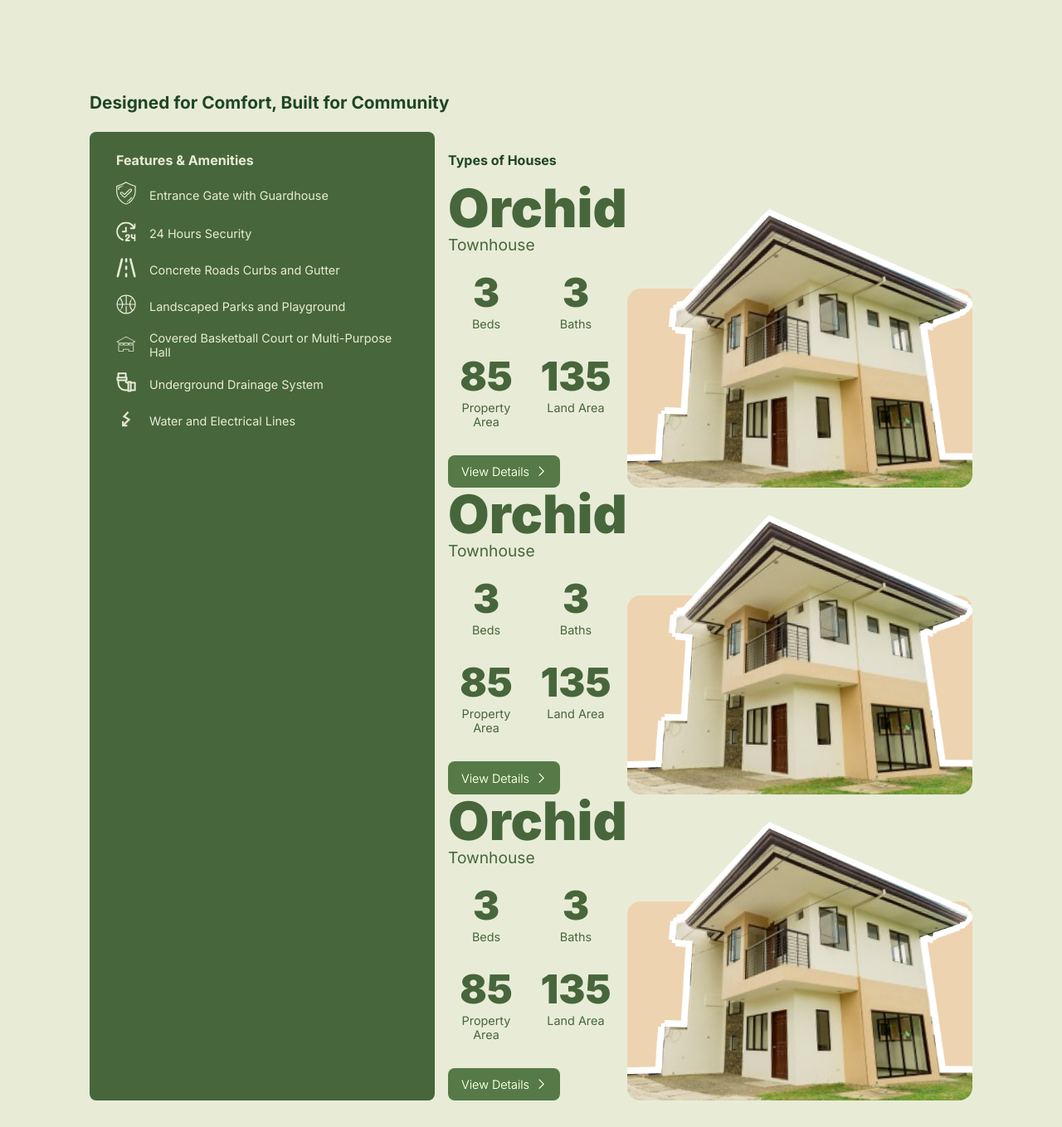
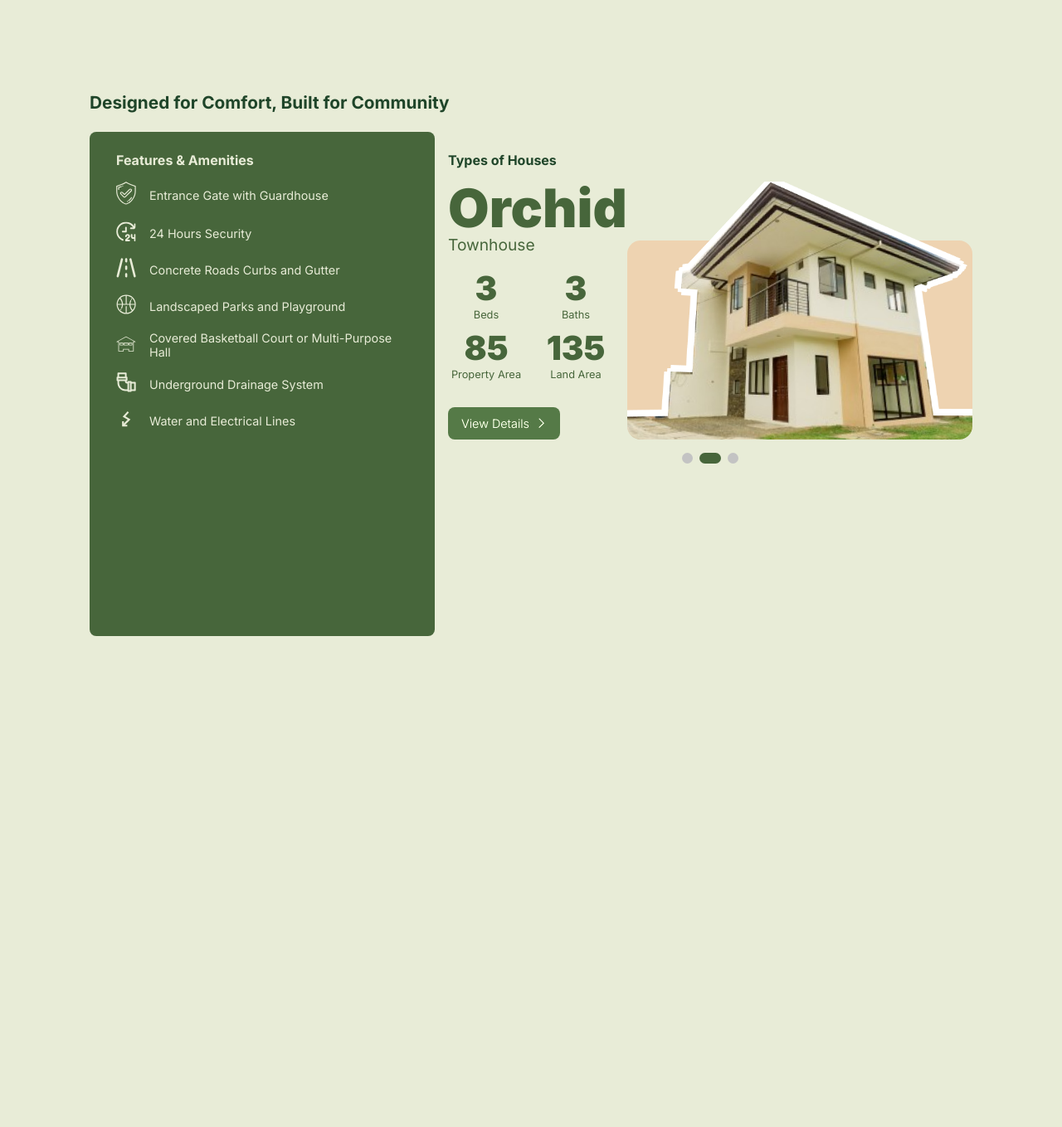
Before and after one commit to Jovhell/SubdiWise2, a PHP site: page / in a window 1280 px wide. Shown: the part 1601-2960 px from the top of the page at 83% size. After the commit the page ends 2368 px from the top, so only its background shows below. Run offline with PHP 8.4, Linux system fonts and the light colour scheme.

Commit message:
ambot haha

```diff
--- a/views/partials/landing/explore.php
+++ b/views/partials/landing/explore.php
@@ -49,6 +49,7 @@
     </div>
     <div class="house-types">
         <h4>Types of Houses</h4>
+        <div class="carousel">
             <ul class="houses">
                 <li class="house">
                     <div class="details">
@@ -153,5 +154,11 @@
                     </div>
                 </li>
             </ul>
+            <div class="buttons">
+                <button></button>
+                <button class="active"></button>
+                <button></button>
+            </div>
+        </div>
     </div>
 </section>
--- a/views/styles/landing.css
+++ b/views/styles/landing.css
@@ -244,17 +244,30 @@
         .house-types {
             grid-column: 6 / 12;
             padding-top: 1.5rem;
+            display: flex;
+            flex-direction: column;
 
             h4 {
                 color: var(--primary-color);
                 margin-bottom: 1rem;
             }
 
+            .carousel {
+                position: relative;
+                flex: 1;
+                overflow-x: hidden;
+                display: flex;
+                flex-direction: column;
+                gap: 1rem;
+
                 .houses {
                     list-style-type: none;
-                /* display: flex; */
+                    display: flex;
 
                     .house {
+                        position: relative;
+                        flex: 0 0 100%;
+                        inset: 0;
                         display: grid;
                         grid-template-columns: repeat(6, 1fr);
                         gap: 1rem;
@@ -263,6 +276,7 @@
                             grid-column: 1 / 3;
                             display: flex;
                             flex-direction: column;
+                            justify-content: space-between;
                             gap: 1rem;
 
                             .house-type {
@@ -294,17 +308,12 @@
                                     .data {
                                         color: var(--secondary-color);
                                         font-weight: 900;
-                                    font-size: 3rem;
-
-                                    span {
-                                        font-weight: 400;
-                                        font-size: 0.7rem;
-                                    }
+                                        font-size: 2.5rem;
                                     }
 
                                     .data-type {
                                         color: var(--secondary-color);
-                                    font-size: 0.9rem;
+                                        font-size: 0.8rem;
                                     }
                                 }
                             }
@@ -333,8 +342,9 @@
 
                             img {
                                 width: 100%;
-                            height: 90%;
+                                height: 100%;
                                 object-fit: cover;
+                                object-position: 80%;
                                 position: absolute;
                                 bottom: 0; left: 0;
                                 z-index: 2;
@@ -358,6 +368,28 @@
                         }
                     }
                 }
+
+                .buttons {
+                    display: flex;
+                    justify-content: center;
+                    gap: 0.5rem;
+
+                    button {
+                        width: 0.8rem;
+                        height: 0.8rem;
+                        background-color: rgb(195, 195, 195);
+                        border-radius: 2rem;
+                        border: none;
+                        cursor: pointer;
+
+                        &.active {
+                            width: 1.6rem;
+                            height: 0.8rem;
+                            background-color: var(--secondary-color);
                         }
                     }
                 }
+            }
+        }
+    }
+}
```
Lines whose indentation alone changed are shown as unchanged.
